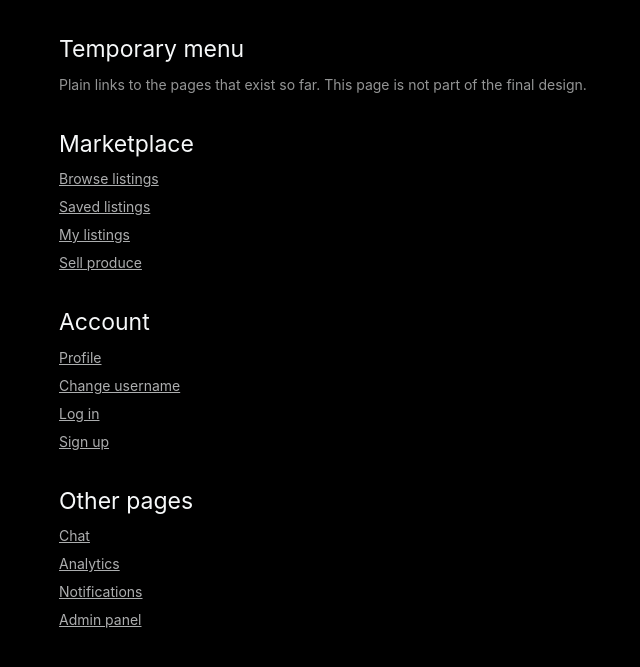
After one commit to kvnwave/Agricultural-Ecommerce-Platform, a Django app: template templates/home.html in a window 1280 px wide. The commit adds this page. Shown: the top 667 px of the page, without its empty margins (21-661 px from the left). Run offline with Django 5.2, Linux system fonts and the light colour scheme; the template is opened without the code that fills it, so the values that code supplies are empty; style sheets or scripts are compiled from the project's sources.

Commit message:
fix: add temporary menu

```diff
--- a/config/settings.py
+++ b/config/settings.py
@@ -190,6 +190,9 @@ MIDDLEWARE = [
     'django.middleware.common.CommonMiddleware',
     'django.middleware.csrf.CsrfViewMiddleware',
     'django.contrib.auth.middleware.AuthenticationMiddleware',
+    # DEBUG only: sign anonymous visitors in as a local developer account so
+    # the protected pages can be reviewed. No effect when DEBUG is False.
+    'accounts.middleware.DebugAutoLoginMiddleware',
     'django.contrib.messages.middleware.MessageMiddleware',
     'django.middleware.clickjacking.XFrameOptionsMiddleware',
     # Enforces allauth's email-verification and social-login flow state.
--- a/config/urls.py
+++ b/config/urls.py
@@ -18,7 +18,7 @@ from django.conf import settings
 from django.conf.urls.static import static
 from django.contrib import admin
 from django.urls import include, path
-from django.views.generic import RedirectView
+from django.views.generic import TemplateView
 
 from accounts import views as accounts_views
 from analytics import views as analytics_views
@@ -26,9 +26,10 @@ from chat import views as chat_views
 from notifications import views as notifications_views
 
 urlpatterns = [
+    # Temporary main page: a bare menu of links, no header or navigation.
     path(
         '',
-        RedirectView.as_view(pattern_name='listings', permanent=False),
+        TemplateView.as_view(template_name='home.html'),
         name='home',
     ),
     path(settings.DJANGO_ADMIN_PATH, admin.site.urls),
--- /dev/null
+++ b/templates/bare.html
@@ -0,0 +1,16 @@
+{% comment %}
+  Bare page shell for the temporary pages: no site header, logo, navigation,
+  or account links. Only the stylesheet and the content block.
+{% endcomment %}
+{% load static %}<!doctype html>
+<html lang="en">
+<head>
+  <meta charset="UTF-8">
+  <meta name="viewport" content="width=device-width, initial-scale=1.0">
+  <title>{% block title %}Temporary page{% endblock %}</title>
+  <link href="{% static 'css_output/output.css' %}" rel="stylesheet">
+</head>
+<body class="bg-bg text-fg">
+  {% block content %}{% endblock %}
+</body>
+</html>
--- a/templates/base.html
+++ b/templates/base.html
@@ -22,9 +22,6 @@
 <body class="bg-bg text-fg">
   <header class="border-b border-fg/10">
     <nav class="mx-auto flex max-w-6xl flex-wrap items-center justify-between gap-3 px-4 py-3" aria-label="Main">
-      <a href="{% url 'listings' %}" class="text-sm font-semibold text-fg">
-        AgriMarket
-      </a>
       <div class="flex flex-wrap items-center gap-4 text-sm text-fg/70">
         <a href="{% url 'listings' %}" class="hover:text-fg">Browse</a>
         {% if user.is_authenticated %}
--- /dev/null
+++ b/templates/home.html
@@ -0,0 +1,43 @@
+{% extends 'bare.html' %}
+
+{% block title %}Menu{% endblock %}
+
+{% block content %}
+  <main class="mx-auto max-w-6xl px-4 py-8">
+    <h1 class="text-h5 text-fg">Temporary menu</h1>
+    <p class="mt-2 text-sm text-fg/60">
+      Plain links to the pages that exist so far. This page is not part of the
+      final design.
+    </p>
+
+    <section class="mt-8">
+      <h2 class="text-h5 text-fg">Marketplace</h2>
+      <ul class="mt-2 space-y-2 text-sm text-fg/70">
+        <li><a class="underline" href="{% url 'listings' %}">Browse listings</a></li>
+        <li><a class="underline" href="{% url 'liked_listings' %}">Saved listings</a></li>
+        <li><a class="underline" href="{% url 'my_listings' %}">My listings</a></li>
+        <li><a class="underline" href="{% url 'listing_create' %}">Sell produce</a></li>
+      </ul>
+    </section>
+
+    <section class="mt-8">
+      <h2 class="text-h5 text-fg">Account</h2>
+      <ul class="mt-2 space-y-2 text-sm text-fg/70">
+        <li><a class="underline" href="{% url 'profile' %}">Profile</a></li>
+        <li><a class="underline" href="{% url 'username_change' %}">Change username</a></li>
+        <li><a class="underline" href="{% url 'account_login' %}">Log in</a></li>
+        <li><a class="underline" href="{% url 'account_signup' %}">Sign up</a></li>
+      </ul>
+    </section>
+
+    <section class="mt-8">
+      <h2 class="text-h5 text-fg">Other pages</h2>
+      <ul class="mt-2 space-y-2 text-sm text-fg/70">
+        <li><a class="underline" href="{% url 'chat' %}">Chat</a></li>
+        <li><a class="underline" href="{% url 'analytics' %}">Analytics</a></li>
+        <li><a class="underline" href="{% url 'notifications' %}">Notifications</a></li>
+        <li><a class="underline" href="{% url 'admin:index' %}">Admin panel</a></li>
+      </ul>
+    </section>
+  </main>
+{% endblock %}
```
Also changed, not shown: accounts/middleware.py (added, +77 -0 lines), docs/frontend-instructions.md (+5 -2 lines), templates/analytics/analytics.html (added, +15 -0 lines), templates/chat/chat.html (added, +15 -0 lines), templates/notifications/notifications.html (added, +15 -0 lines), README.md.
